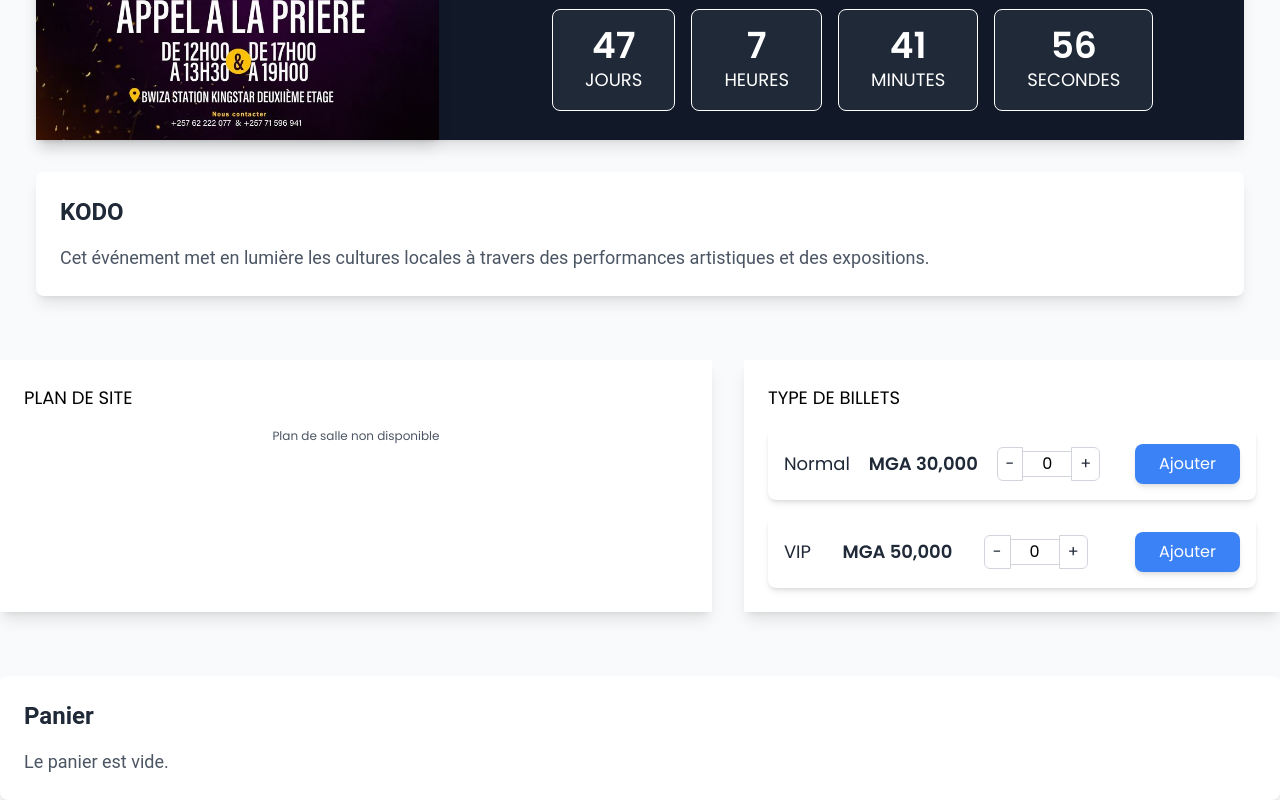
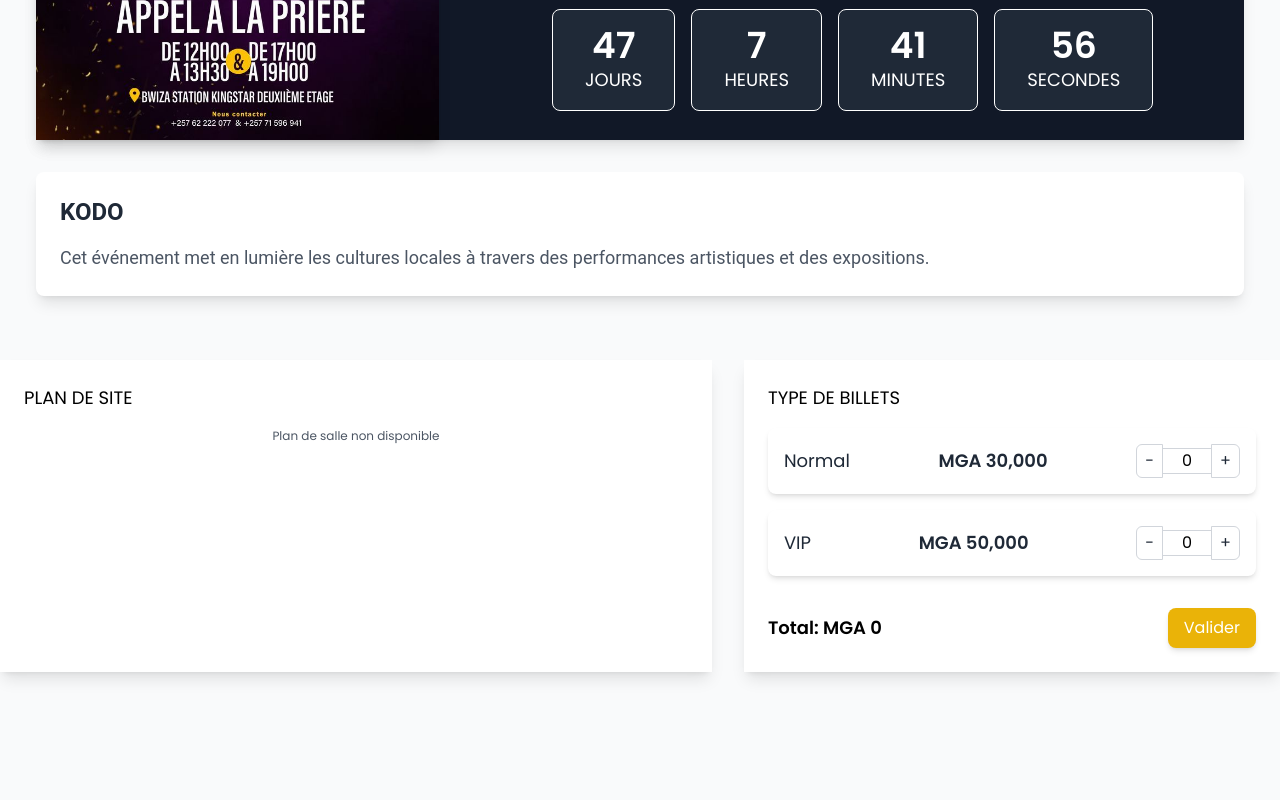
Before and after one commit to Lilasss/E-reserve, a React (Vite) app in the folder FrontendSiteVitrine/: page /event/1 in a window 1280 px wide. Shown: the part 430-1230 px from the top of the page. After the commit the page ends 1166 px from the top, so only its background shows below. Built offline with nearby package versions, Linux system fonts and the light colour scheme.

Commit message:
ajout billet

```diff
--- a/FrontendSiteVitrine/src/pages/PageUser/SiteVitrineUser/Evenement/EventDetail.jsx
+++ b/FrontendSiteVitrine/src/pages/PageUser/SiteVitrineUser/Evenement/EventDetail.jsx
@@ -31,9 +31,7 @@ const eventsData = {
     },
 };
 
-function TicketOptions({ ticket, addToCart }) {
-    const [quantity, setQuantity] = useState(0);
-
+function TicketOptions({ ticket, quantity, setQuantity }) {
     const handleDecrement = () => {
         if (quantity > 0) {
             setQuantity(quantity - 1);
@@ -42,13 +40,6 @@ function TicketOptions({ ticket, addToCart }) {
 
     const handleIncrement = () => {
         setQuantity(quantity + 1);
-    };
-
-    const handleAddToCart = () => {
-        if (quantity > 0) {
-            addToCart(ticket, quantity);
-            setQuantity(0); // Reset quantity after adding to cart
-        }
     };
 
     return (
@@ -75,68 +66,9 @@ function TicketOptions({ ticket, addToCart }) {
                     +
                 </button>
             </div>
-            <button
-                onClick={handleAddToCart}
-                className="ml-4 px-6 py-2 bg-blue-500 text-white rounded-lg shadow-md hover:bg-blue-600 focus:outline-none"
-            >
-                Ajouter
-            </button>
         </div>
     );
 }
-
-function Cart({ cartItems, removeFromCart }) {
-    const total = cartItems.reduce((sum, item) => sum + item.quantity * item.ticket.price, 0);
-
-    return (
-        <div className="mt-8 p-6 bg-white rounded-lg shadow-lg">
-            <h2 className="text-2xl font-bold mb-4 text-gray-800">Panier</h2>
-            {cartItems.length === 0 ? (
-                <p className="text-lg text-gray-600">Le panier est vide.</p>
-            ) : (
-                <div className="overflow-x-auto">
-                    <table className="min-w-full divide-y divide-gray-200">
-                        <thead className="bg-gray-100">
-                            <tr>
-                                <th className="px-6 py-3 text-left text-xs font-medium text-gray-500 uppercase tracking-wider">Produit</th>
-                                <th className="px-6 py-3 text-left text-xs font-medium text-gray-500 uppercase tracking-wider">Quantité</th>
-                                <th className="px-6 py-3 text-left text-xs font-medium text-gray-500 uppercase tracking-wider">Prix</th>
-                                <th className="px-6 py-3 text-left text-xs font-medium text-gray-500 uppercase tracking-wider">Actions</th>
-                            </tr>
-                        </thead>
-                        <tbody className="bg-white divide-y divide-gray-200">
-                            {cartItems.map((item, index) => (
-                                <tr key={index}>
-                                    <td className="px-6 py-4 whitespace-nowrap text-sm font-medium text-gray-900">
-                                        {item.ticket.name}
-                                    </td>
-                                    <td className="px-6 py-4 whitespace-nowrap text-sm text-gray-500">
-                                        {item.quantity}
-                                    </td>
-                                    <td className="px-6 py-4 whitespace-nowrap text-sm text-gray-500">
-                                        {`MGA ${(item.quantity * item.ticket.price).toLocaleString()}`}
-                                    </td>
-                                    <td className="px-6 py-4 whitespace-nowrap text-right text-sm font-medium">
-                                        <button
-                                            onClick={() => removeFromCart(index)}
-                                            className="text-red-600 hover:text-red-900"
-                                        >
-                                            Supprimer
-                                        </button>
-                                    </td>
-                                </tr>
-                            ))}
-                        </tbody>
-                    </table>
-                    <div className="mt-4 text-lg font-bold text-gray-800">
-                        Total: {`MGA ${total.toLocaleString()}`}
-                    </div>
-                </div>
-            )}
-        </div>
-    );
-}
-
 
 function EventDetail() {
     const { id } = useParams();
@@ -147,7 +79,9 @@ function EventDetail() {
         minutes: 0,
         seconds: 0,
     });
-    const [cart, setCart] = useState([]);
+    const [quantities, setQuantities] = useState(
+        event.tickets.map(() => 0)
+    );
 
     useEffect(() => {
         const interval = setInterval(() => {
@@ -171,20 +105,13 @@ function EventDetail() {
         return () => clearInterval(interval);
     }, [event.date]);
 
-    const addToCart = (ticket, quantity) => {
-        setCart((prevCart) => {
-            const existingIndex = prevCart.findIndex((item) => item.ticket.name === ticket.name);
-            if (existingIndex > -1) {
-                const newCart = [...prevCart];
-                newCart[existingIndex].quantity += quantity;
-                return newCart;
-            }
-            return [...prevCart, { ticket, quantity }];
-        });
-    };
+    const total = quantities.reduce(
+        (sum, quantity, index) => sum + quantity * event.tickets[index].price,
+        0
+    );
 
-    const removeFromCart = (index) => {
-        setCart((prevCart) => prevCart.filter((_, i) => i !== index));
+    const handleValidate = () => {
+        alert(`Vous avez acheté pour un total de MGA ${total.toLocaleString()}`);
     };
 
     if (!event) {
@@ -269,12 +196,33 @@ function EventDetail() {
                     <div className="bg-white p-6 shadow-lg w-full lg:w-1/2">
                         <h2 className="text-lg text-black mb-4">TYPE DE BILLETS</h2>
                         {event.tickets.map((ticket, index) => (
-                            <TicketOptions key={index} ticket={ticket} addToCart={addToCart} />
+                            <TicketOptions
+                                key={index}
+                                ticket={ticket}
+                                quantity={quantities[index]}
+                                setQuantity={(newQuantity) => {
+                                    setQuantities(prevQuantities => {
+                                        const newQuantities = [...prevQuantities];
+                                        newQuantities[index] = newQuantity;
+                                        return newQuantities;
+                                    });
+                                }}
+                            />
                         ))}
+                        <div className="flex justify-between items-center mt-8">
+                            <span className="text-lg text-black font-semibold">
+                                Total: MGA {total.toLocaleString()}
+                            </span>
+                            <button
+                                onClick={handleValidate}
+                                className="px-4 py-2 bg-yellow-500 text-white rounded-lg shadow-md focus:outline-none hover:bg-yellow-600"
+                            >
+                                Valider
+                            </button>
+                        </div>
                     </div>
                 </div>
             </div>
-            <Cart cartItems={cart} removeFromCart={removeFromCart} />
         </>
     );
 }
```
